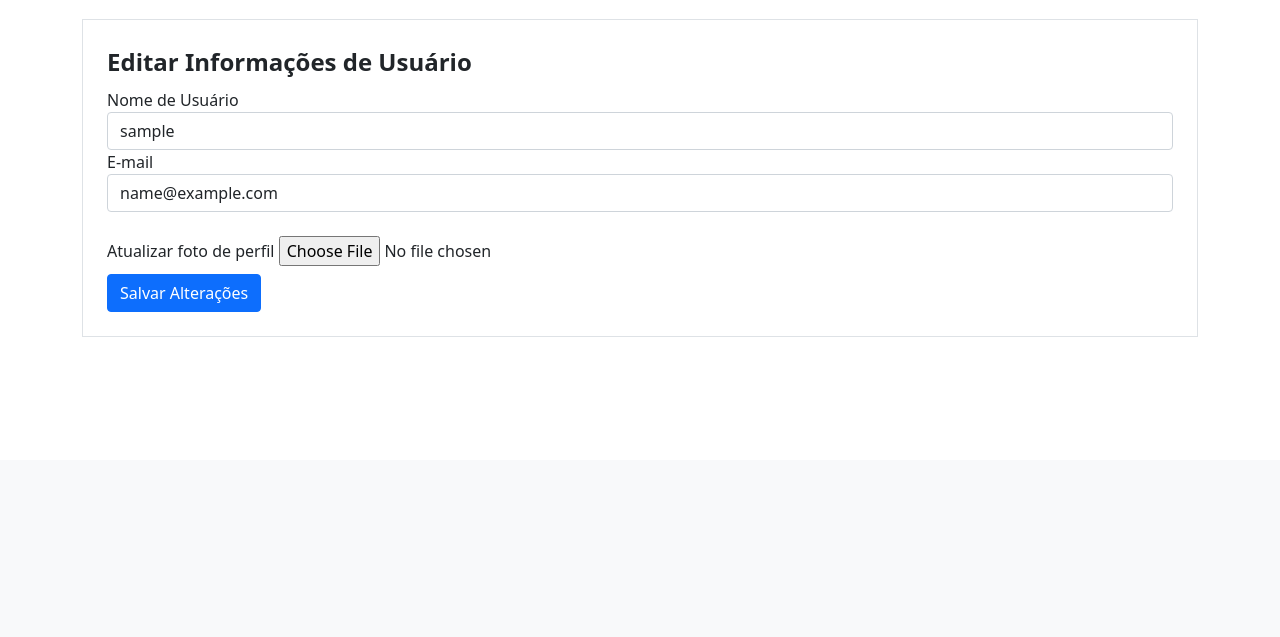
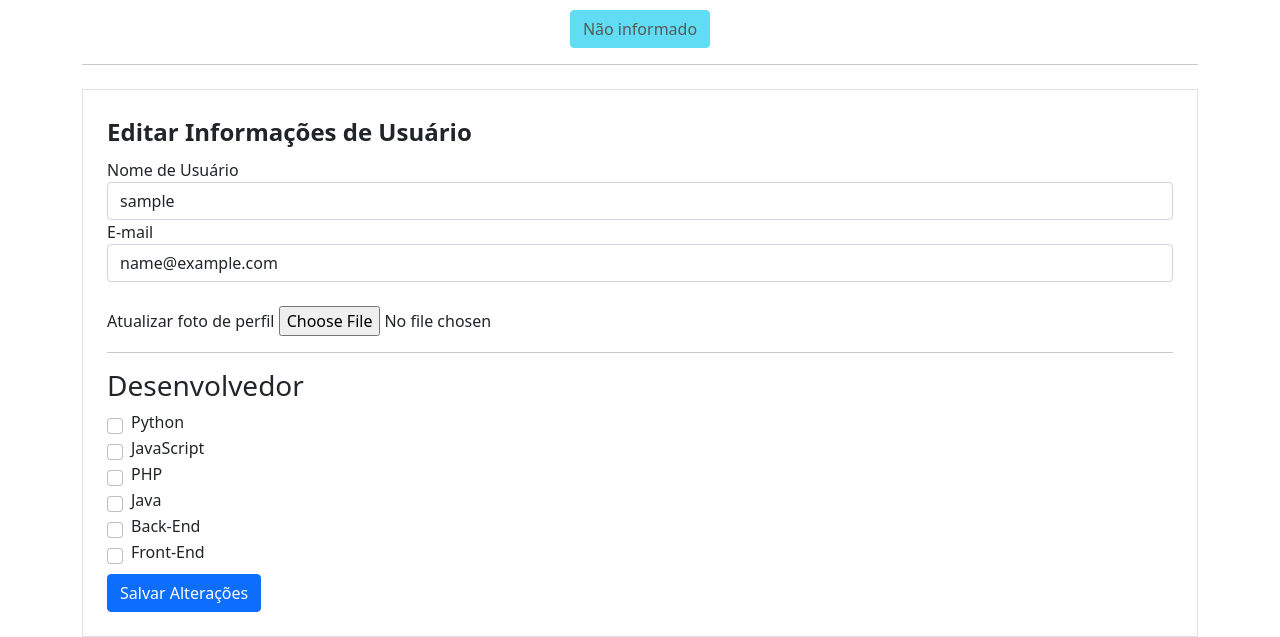
Before and after one commit to KevinSoffa/Rede_Social-KS, a Flask app: page /perfil/editar in a window 1280 px wide. Shown: the part 340-977 px from the top of the page. Before the commit the page ends 677 px from the top, so only its background shows below. Run offline with Flask 2, Linux system fonts and the light colour scheme; the visitor is signed in with stand-in values (Sample User, id 1); data comes from the database, SQL or seed files in the repository; some libraries are stand-ins or nearby versions.

Commit message:
insirindo linguagens

```diff
--- a/rede_social_ks/forms.py
+++ b/rede_social_ks/forms.py
@@ -80,6 +80,24 @@ class FormEditarPerfil(FlaskForm):
         'Atualizar foto de perfil',
         validators=[FileAllowed(['jpg', 'png'])]
     )
+    dev_python = BooleanField(
+        'Python'
+    )
+    dev_java_script = BooleanField(
+        'JavaScript'
+    )
+    dev_php = BooleanField(
+        'PHP'
+    )
+    dev_java = BooleanField(
+        'Java'
+    )
+    dev_back_end = BooleanField(
+        'Back-End'
+    )
+    dev_front_end = BooleanField(
+        'Front-End'
+    )
     botao_submit_editar_perfil = SubmitField(
         'Salvar Alterações'
     )
--- a/rede_social_ks/routes.py
+++ b/rede_social_ks/routes.py
@@ -103,7 +103,7 @@ def login_criacao():
 def salvar_imagem(imagem):
     codigo = secrets.token_hex(8)
 
-    #Mudando Nome de Arquivo
+    #Mudando Nome do Arquivo
     nome, extensao = os.path.splitext(imagem.filename)
     nome_arquivo = nome + codigo + extensao
     caminho_completo = os.path.join(app.root_path, 'static/fotos_perfil', nome_arquivo)
@@ -117,6 +117,17 @@ def salvar_imagem(imagem):
     imagem_reduzida.save(caminho_completo)
 
     return nome_arquivo
+
+
+def atualizar_linguagem_programacao(form):
+    #Salvando check-box de linguagem de programação
+    lista = []
+    for campo in form:
+        if 'dev_' in campo.name:
+            if campo.data:
+                lista.append(campo.label.text)
+    return ';'.join(lista)
+
 
 
 @app.route('/sair')
@@ -152,6 +163,7 @@ def editar_perfil():
         if form.foto_perfil.data:
             nome_imagem = salvar_imagem(form.foto_perfil.data)
             current_user.foto_perfil = nome_imagem
+        current_user.linguagem_programacao = atualizar_linguagem_programacao(form)
         database.session.commit()
         flash('Alterações salvas com SUCESSO!', 'alert-success')
         return redirect(url_for('perfil'))
--- a/rede_social_ks/templates/editar_perfil.html
+++ b/rede_social_ks/templates/editar_perfil.html
@@ -28,6 +28,16 @@
                                 {% endfor %}
                             {% endif %}
                         </div>
+                        <hr>
+                        <h3>Desenvolvedor</h3>
+                        {% for campo in form %}
+                            {% if 'dev_' in campo.name %}
+                                <div class="form-group form-check">
+                                    {{ campo.label }}
+                                    {{ campo(class="form-check-input mt-2") }}
+                                </div>
+                            {% endif %}
+                        {% endfor %}
                     </fieldset>
                 {{ form.botao_submit_editar_perfil(class="btn btn-primary mt-2") }}
             </form>
--- a/rede_social_ks/templates/perfil.html
+++ b/rede_social_ks/templates/perfil.html
@@ -14,8 +14,12 @@
            <span>{{ current_user.email }}</span>
            <div class="p-2 mt-2 bg-primary d-flex justify-content-between rounded text-white stats">
                 <div class="d-flex flex-column">
-                    <span class="articles">Cursos</span>
-                    <span class="number1">0</span>
+                    <span class="articles">Linguagem de programação</span>
+                    {% if 'Não informado' in current_user.linguagem_programacao %}
+                        <span class="number1">0</span>
+                    {% else %}
+                        <span class="number1">{{ current_user.linguagem_programacao.count(';') + 1 }}</span>
+                    {% endif %}
                 </div>
                 <div class="d-flex flex-column">
                     <span class="rating">Post's</span>
@@ -31,6 +35,16 @@
         </div>
     </div>
  </div>
+ <div class="row justify-content-center">
+    <div class="col col-4" style="text-align: center;">
+        <strong>Linguagens</strong><br>
+        {% for linguagem in current_user.linguagem_programacao.split(';') %}
+            <button type="button" class="btn btn-info mt-2" disabled>{{ linguagem }}</button>
+        {% endfor %}
+    </div>
+
+ </div>
+
 {% block form_editar_perfil %}
 
 {% endblock %}
```
Also changed, not shown: rede_social_ks/static/fotos_perfil/foto_perfil.jpg (added).
